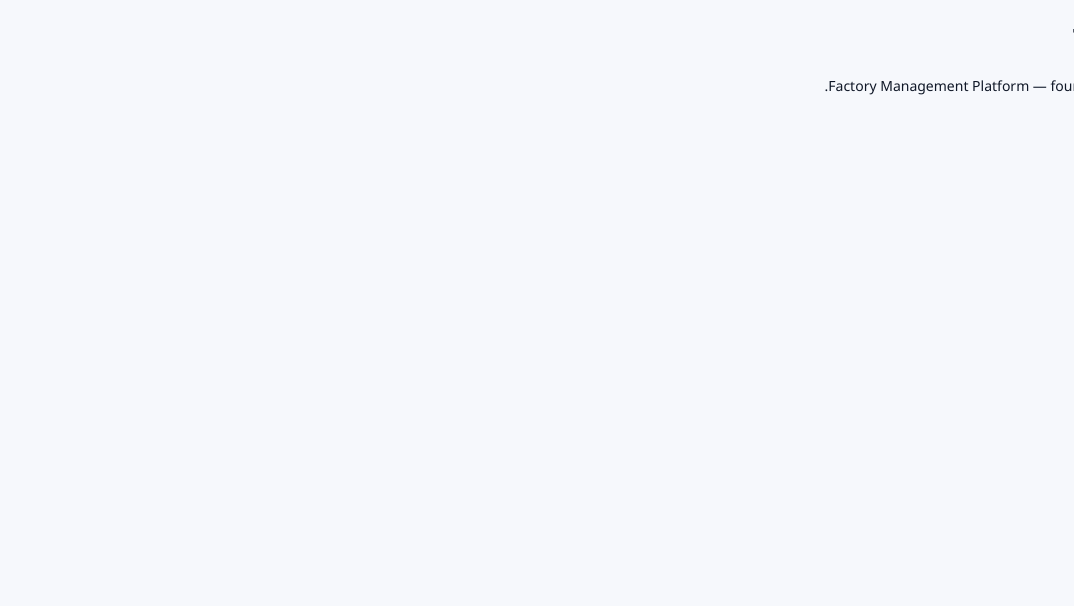
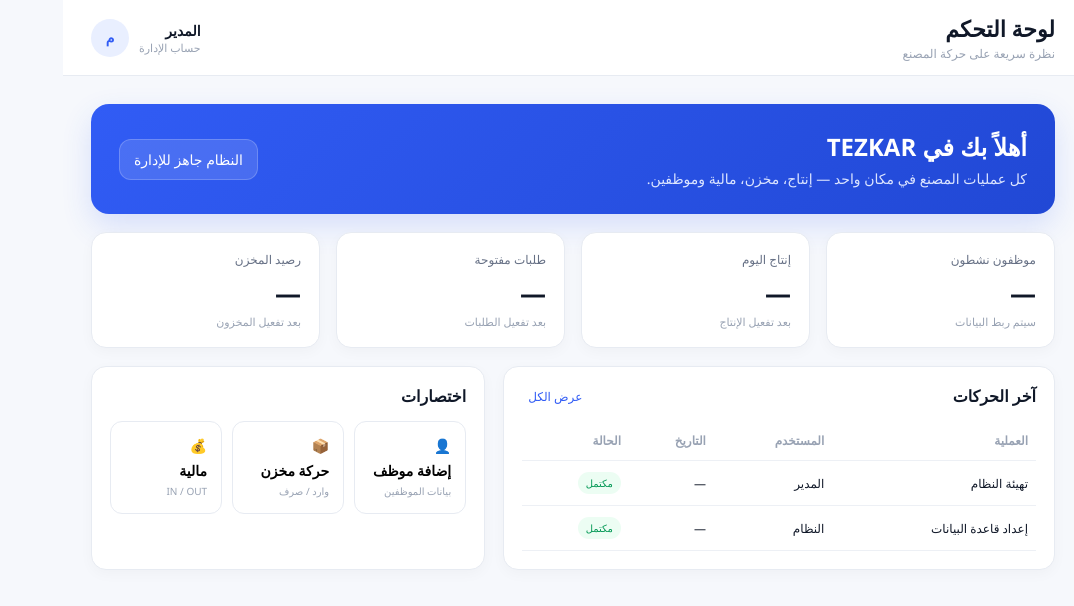
Before and after one commit to alomdamohamed652-afk/Tezkar, a Next.js app in the folder apps/web/: page / in a window 1280 px wide. Shown: the top 606 px of the page, without its empty margins (206-1280 px from the left). Built offline with nearby package versions, Linux system fonts and the light colour scheme.

Commit message:
web: build Tezkar RTL dashboard

```diff
--- a/apps/web/app/page.tsx
+++ b/apps/web/app/page.tsx
@@ -1,8 +1,54 @@
+"use client";
+
+import { useState } from "react";
+
+const nav = [
+  ["▦", "لوحة التحكم", true],
+  ["👥", "الموظفين"], ["⌁", "الإنتاج والأجور"], ["▣", "المخزن"],
+  ["◫", "المشتريات"], ["◈", "الطلبات"], ["▤", "المالية"],
+  ["✓", "الحضور والانصراف"], ["⚙", "الإعدادات"]
+];
+
 export default function HomePage() {
-  return (
-    <main>
-      <h1>Tezkar</h1>
-      <p>Factory Management Platform — foundation ready.</p>
-    </main>
-  );
+  const [open, setOpen] = useState(false);
+  return <div className="app">
+    <aside className={`sidebar ${open ? "open" : ""}`}>
+      <div className="brand"><div className="brand-mark">ت</div><div><strong>TEZKAR</strong><span>Factory Management</span></div></div>
+      <nav className="nav"><p className="nav-title">الإدارة</p>
+        {nav.map(([icon,label,active]) => <button key={label} className={`nav-item ${active ? "active" : ""}`} onClick={()=>setOpen(false)}><span className="icon">{icon}</span><span>{label}</span></button>)}
+      </nav>
+    </aside>
+    {open && <div className="sidebar-backdrop show" onClick={()=>setOpen(false)}/>}
+    <div className="main">
+      <header className="topbar">
+        <div className="top-title"><h1>لوحة التحكم</h1><p>نظرة سريعة على حركة المصنع</p></div>
+        <div className="user"><button className="mobile-menu" onClick={()=>setOpen(true)}>☰</button><div><strong>المدير</strong><div style={{color:"#98a2b3",fontSize:11}}>حساب الإدارة</div></div><div className="avatar">م</div></div>
+      </header>
+      <main className="content">
+        <section className="hero"><div><h2>أهلاً بك في TEZKAR</h2><p>كل عمليات المصنع في مكان واحد — إنتاج، مخزن، مالية وموظفين.</p></div><div className="hero-badge">النظام جاهز للإدارة</div></section>
+        <section className="grid">
+          <Metric label="موظفون نشطون" value="—" sub="سيتم ربط البيانات"/>
+          <Metric label="إنتاج اليوم" value="—" sub="بعد تفعيل الإنتاج"/>
+          <Metric label="طلبات مفتوحة" value="—" sub="بعد تفعيل الطلبات"/>
+          <Metric label="رصيد المخزن" value="—" sub="بعد تفعيل المخزون"/>
+        </section>
+        <div className="section-grid">
+          <section className="card"><div className="section-title"><h3>آخر الحركات</h3><button className="link-btn">عرض الكل</button></div>
+            <table className="table"><thead><tr><th>العملية</th><th>المستخدم</th><th>التاريخ</th><th>الحالة</th></tr></thead><tbody>
+              <tr><td>تهيئة النظام</td><td>المدير</td><td>—</td><td><span className="status">مكتمل</span></td></tr>
+              <tr><td>إعداد قاعدة البيانات</td><td>النظام</td><td>—</td><td><span className="status">مكتمل</span></td></tr>
+            </tbody></table>
+          </section>
+          <section className="card"><div className="section-title"><h3>اختصارات</h3></div><div className="quick">
+            <button><span>👤</span><strong>إضافة موظف</strong><small>بيانات الموظفين</small></button>
+            <button><span>📦</span><strong>حركة مخزن</strong><small>وارد / صرف</small></button>
+            <button><span>💰</span><strong>مالية</strong><small>IN / OUT</small></button>
+          </div></section>
+        </div>
+      </main>
+    </div>
+  </div>;
 }
+function Metric({label,value,sub}:{label:string;value:string;sub:string}) {
+  return <div className="card"><div className="metric-label">{label}</div><div className="metric">{value}</div><div className="metric-sub">{sub}</div></div>;
+}
```
